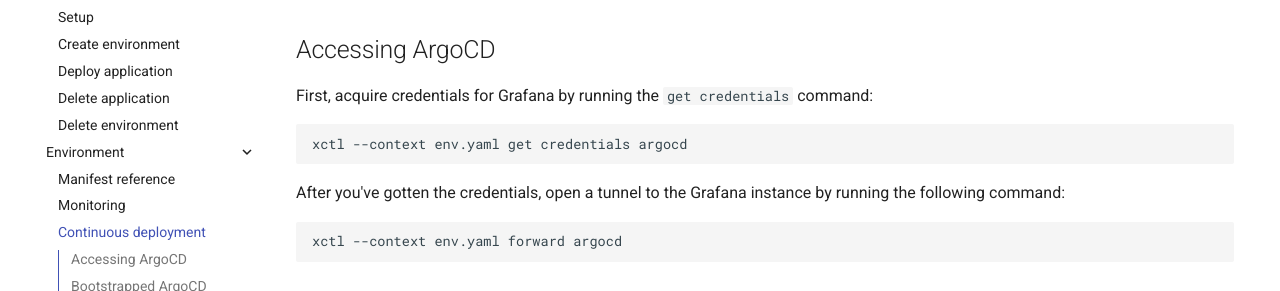
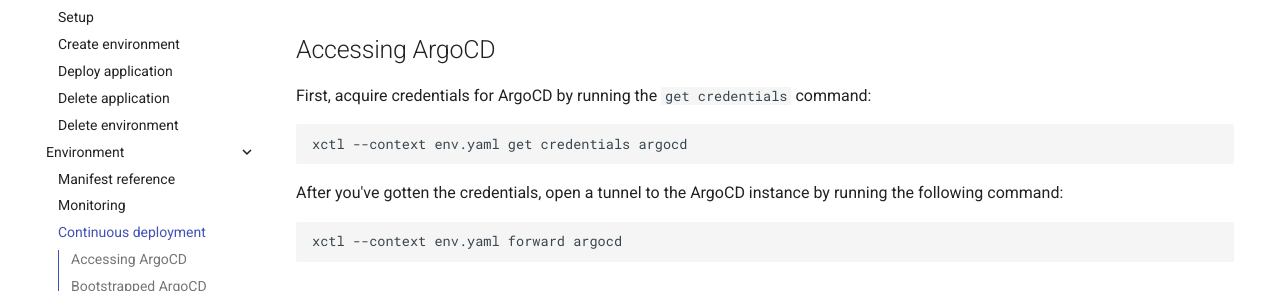
Before and after one commit to tuuturu/xctl, an MkDocs documentation site: the page built from docs/frontend/docs/environment/continuous-deployment.md, in a window 1280 px wide and 973 px high. Shown: the part 148-439 px from the top of the window. Built offline with MkDocs 1.6.1 and Material for MkDocs 9.7.7, drawn with Linux system fonts in a browser that asks for light colours; comment, search, counter and statistics services are not loaded.

Commit message:
🐛 Fix ArgoCD/Grafana docs copy paste typos

````diff
--- a/docs/frontend/docs/environment/continuous-deployment.md
+++ b/docs/frontend/docs/environment/continuous-deployment.md
@@ -1,14 +1,14 @@
 
 ## Accessing ArgoCD
 
-First, acquire credentials for Grafana by running the `get credentials`
+First, acquire credentials for ArgoCD by running the `get credentials`
 command:
 
 ```shell
 xctl --context env.yaml get credentials argocd
 ```
 
-After you've gotten the credentials, open a tunnel to the Grafana instance by
+After you've gotten the credentials, open a tunnel to the ArgoCD instance by
 running the following command:
 
 ```shell
````
